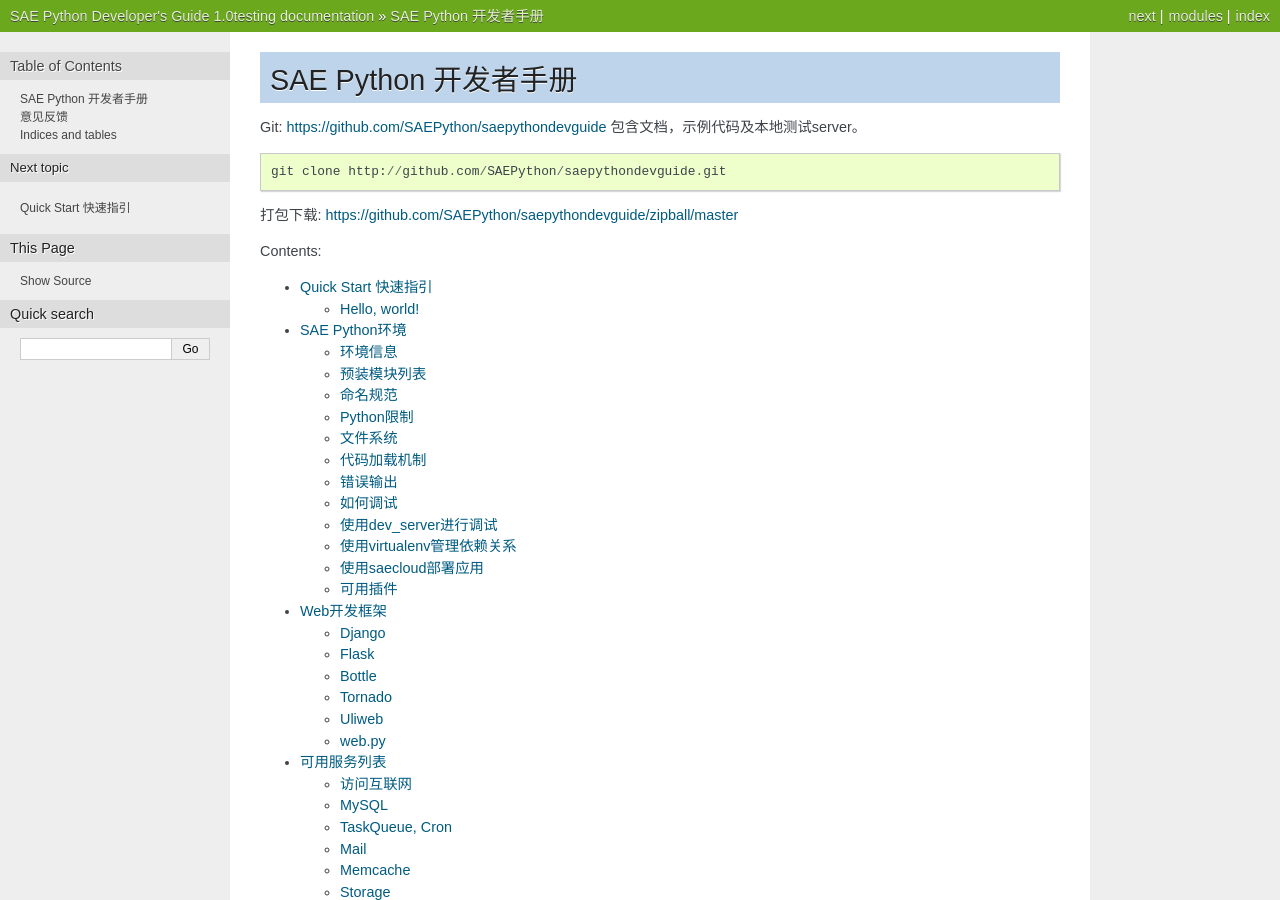
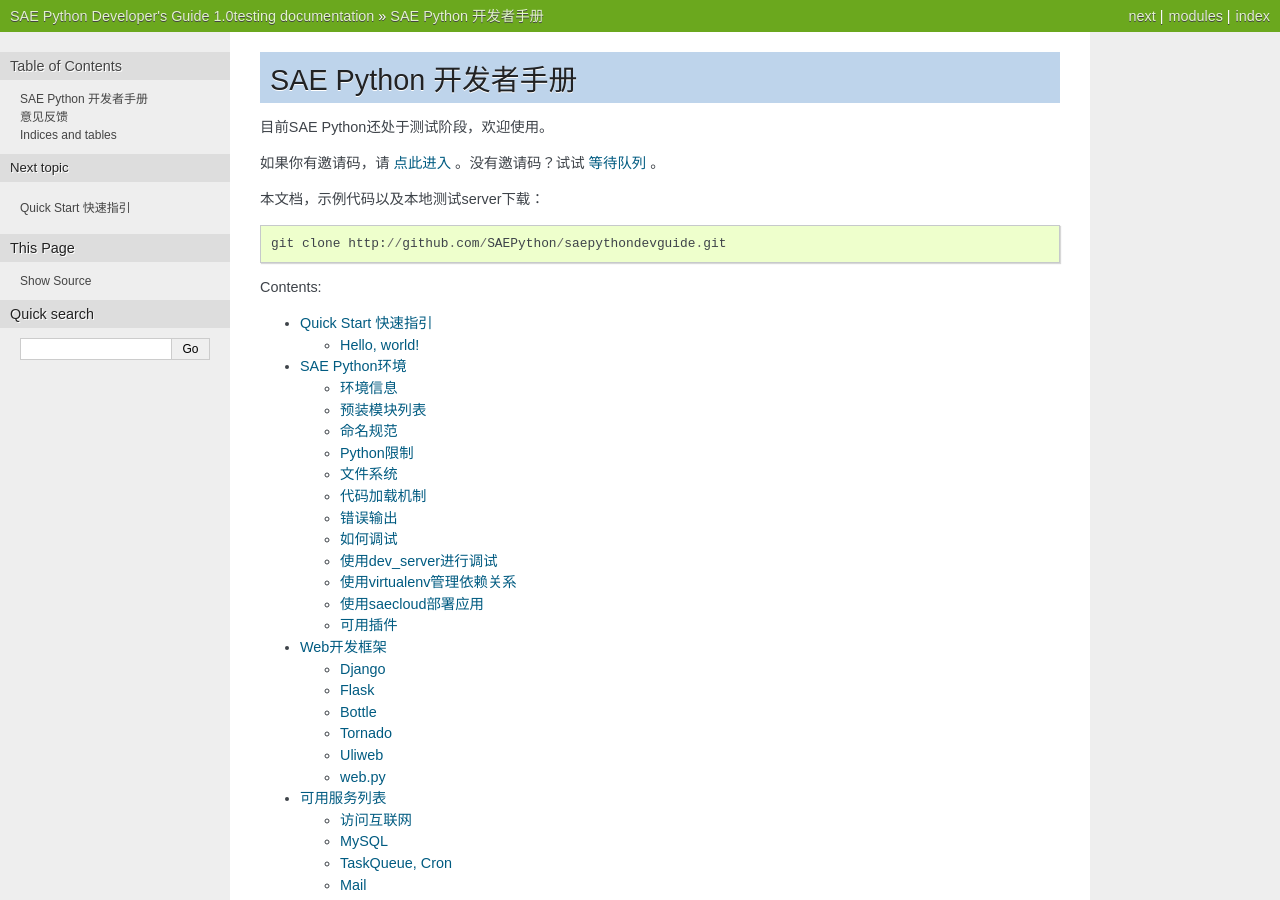
Before and after one commit to sinacloud/sae-python-dev-guide, a Sphinx documentation site: the page built from docs/index.rst, in a window 1280 px wide and 900 px high. Built offline with Sphinx 7.4.7, drawn with Linux system fonts in a browser that asks for light colours.

Commit message:
Add invite and queue page links

```diff
--- a/docs/index.rst
+++ b/docs/index.rst
@@ -6,14 +6,16 @@
 SAE Python 开发者手册
 =================================================
 
-Git: https://github.com/SAEPython/saepythondevguide
-包含文档，示例代码及本地测试server。
+目前SAE Python还处于测试阶段，欢迎使用。
 
-::
+如果你有邀请码，请 `点此进入`_ 。没有邀请码？试试 `等待队列`_ 。
+
+.. _点此进入: /invite
+.. _等待队列: /queue
+
+本文档，示例代码以及本地测试server下载：  ::
 
     git clone http://github.com/SAEPython/saepythondevguide.git
-
-打包下载: https://github.com/SAEPython/saepythondevguide/zipball/master
 
 Contents:
 
```
